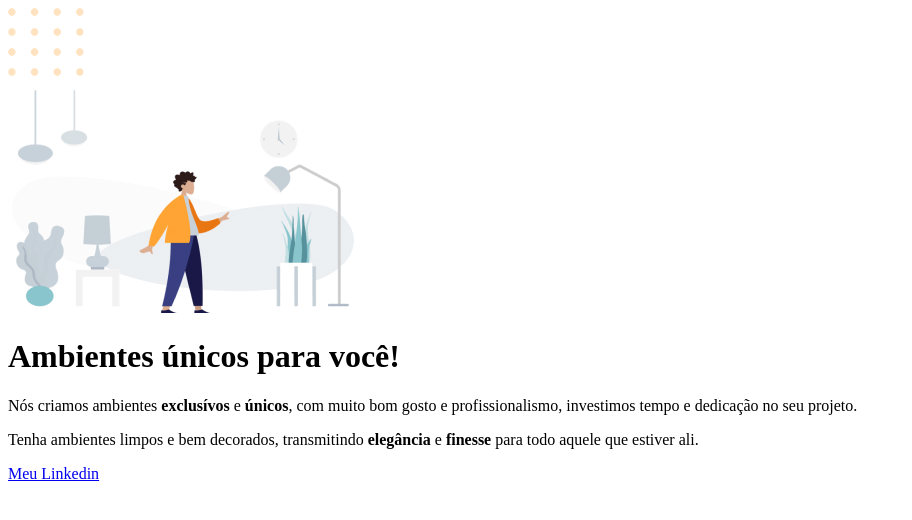
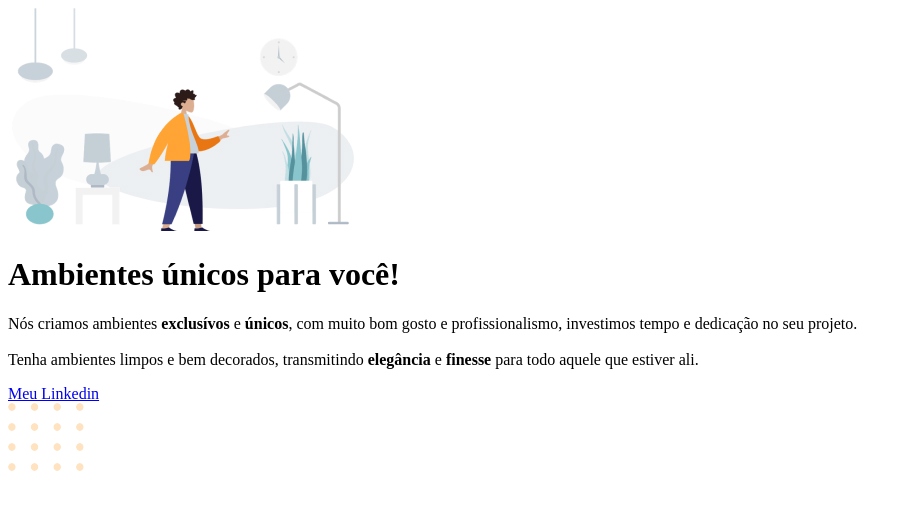
Before and after one commit to Danichagas/projeto-01, a plain HTML site: page index.html in a window 1280 px wide. Shown: the whole page, without its empty margins (0-912 px from the left). Drawn offline with Linux system fonts and the light colour scheme.

Commit message:
final commit

```diff
--- a/index.html
+++ b/index.html
@@ -1,7 +1,7 @@
 <!DOCTYPE html>
 <html lang="pt-br">
 
-  <head>
+<head>
   <link rel="preconnect" href="https://fonts.googleapis.com">
   <link rel="preconnect" href="https://fonts.gstatic.com" crossorigin>
 
@@ -10,7 +10,8 @@
 
   <title>Decore sua casa do seu jeito</title>
 
-  <link href="https://fonts.googleapis.com/css2?family=Inter:wght@400;700&family=Open+Sans:wght@400;700&display=swap"rel="stylesheet">
+  <link href="https://fonts.googleapis.com/css2?family=Inter:wght@400;700&family=Open+Sans:wght@400;700&display=swap"
+    rel="stylesheet">
 
   <link rel="stylesheet" href="style.css">
 
@@ -18,7 +19,6 @@
 
 <body>
 
-  <img src="/images/balls.svg" alt="Bolinhas laranjadas no canto inferior direito na tela." id="balls">
 
   <div id="hero">
     <img src="/images/image1.jpg" alt="Desenho de uma pessoa vestindo uma camisa amarela em uma sala com movéis.">
@@ -26,17 +26,23 @@
 
   <h1>Ambientes <span>únicos</span> para você!</h1>
 
-  <p>Nós criamos ambientes <strong>exclusívos</strong> e <strong>únicos</strong>, com muito bom gosto e
+  <p>
+    Nós criamos ambientes <strong>exclusívos</strong> e <strong>únicos</strong>, com muito bom gosto e
     profissionalismo, investimos tempo e <span>dedicação no seu projeto.</span>
+
+    <br>
+    <br>
+
+    Tenha <span>ambientes limpos</span> e bem decorados, transmitindo <strong>elegância</strong> e
+    <strong>finesse</strong> para todo aquele que estiver ali.
+
   </p>
-
-  <p>Tenha <span>ambientes limpos</span> e bem decorados, transmitindo <strong>elegância</strong> e
-    <strong>finesse</strong> para todo aquele que estiver ali.</p>
 
   <div id="footer">
     <a href="https://www.linkedin.com/in/daniel-chagas-51a55b29b/" target="_blank">Meu Linkedin</a>
   </div>
 
+  <img src="/images/balls.svg" alt="Bolinhas laranjadas no canto inferior direito na tela." id="balls">
 
 </body>
 
```
